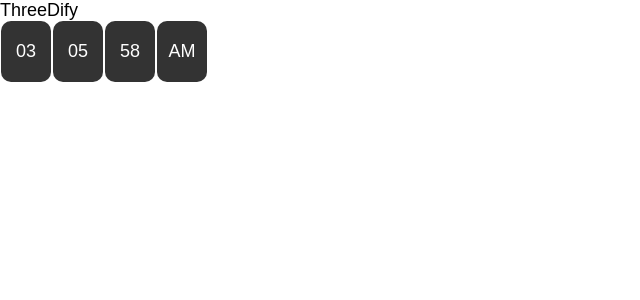
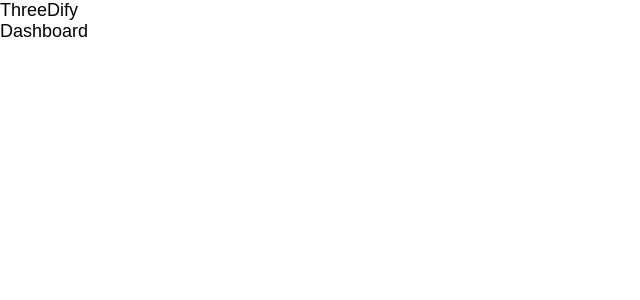
Before and after one commit to ThreeDify/ThreeDify-web-app, a React app: page /dashboard in a window 1280 px wide. Shown: the top 300 px of the page, without its empty margins (0-640 px from the left). Built offline with nearby package versions, Linux system fonts and the light colour scheme.

Commit message:
Add react router

```diff
--- a/src/App.jsx
+++ b/src/App.jsx
@@ -1,16 +1,25 @@
 import React from 'react';
+
+import { BrowserRouter, Switch, Route, Link } from 'react-router-dom';
 
 import './Themes/App.css';
 
-import Clock from './Components/Clock.jsx';
+import Home from './Pages/Home';
+import Dashboard from './Pages/Dashboard';
 
 export default class App extends React.Component {
   render() {
     return (
-      <div>
-        <h1>ThreeDify</h1>
-        <Clock />
-      </div>
+      <BrowserRouter>
+        <Switch>
+          <Route path="/dashboard">
+            <Dashboard></Dashboard>
+          </Route>
+          <Route path="/">
+            <Home></Home>
+          </Route>
+        </Switch>
+      </BrowserRouter>
     );
   }
 }
--- /dev/null
+++ b/src/Pages/Dashboard.jsx
@@ -0,0 +1,14 @@
+import React from 'react';
+
+export default class Dashboard extends React.Component {
+
+  render() {
+    return (
+      <div>
+        <h1>ThreeDify</h1>
+        <h3>Dashboard</h3>
+      </div>
+    );
+  }
+
+}
--- /dev/null
+++ b/src/Pages/Home.jsx
@@ -0,0 +1,14 @@
+import React from 'react';
+
+import Clock from '../Components/Clock';
+
+export default class Home extends React.Component {
+  render() {
+    return (
+      <div>
+        <h1>ThreeDify</h1>
+        <Clock />
+      </div>
+    );
+  }
+}
```
